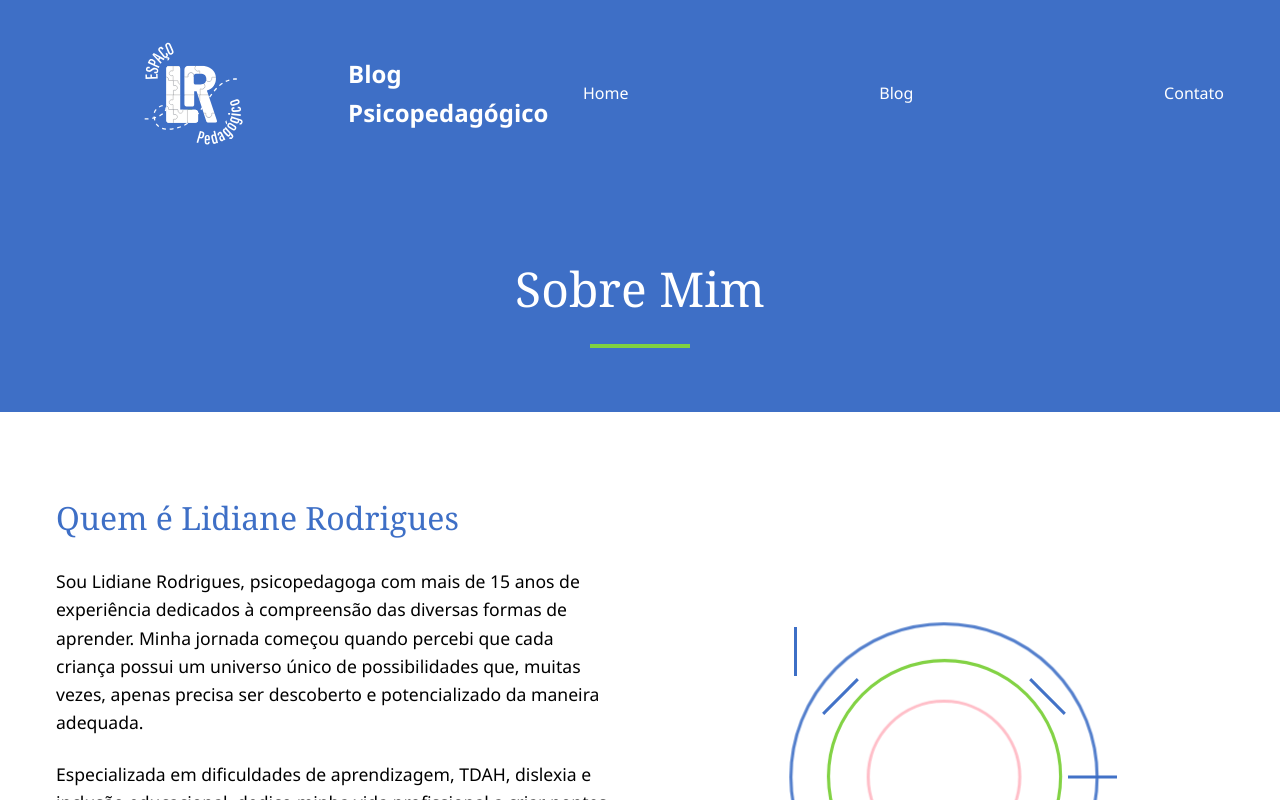
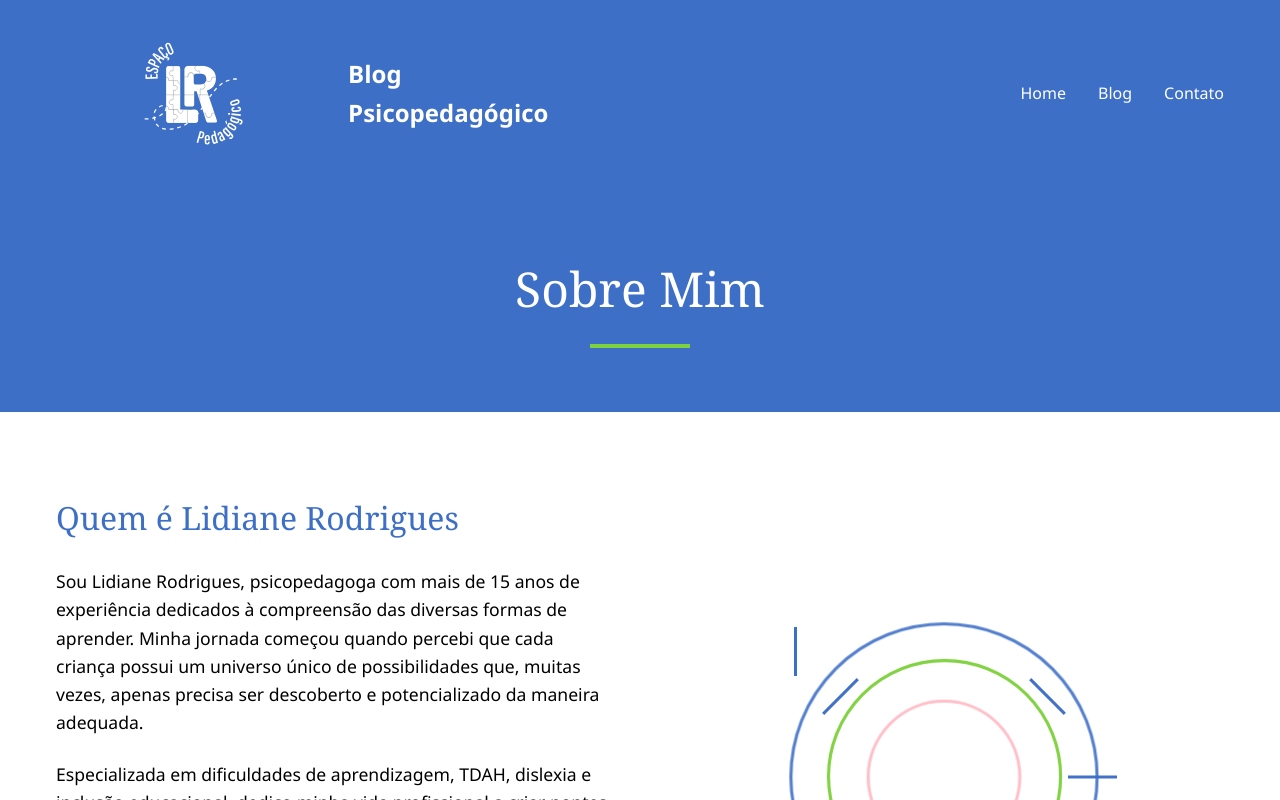
Before and after one commit to Zezoca29/frontend-blog, a Next.js app: page /sobre in a window 1280 px wide. Shown: the top 800 px of the page. Built offline with nearby package versions, Linux system fonts and the light colour scheme.

Commit message:
Ajuste cabeçalho do sobre mim

```diff
--- a/src/app/sobre/page.tsx
+++ b/src/app/sobre/page.tsx
@@ -605,12 +605,14 @@ const SobreMim = () => {
         <header className="header">
           <div className="container nav-container">
             <div className="logo-container">
-              <img src="/blog/Logo_LR_negativo.svg" alt="Logo" />
-              <span className="logo-text">Blog Psicopedagógico</span>
+            <img src="/blog/Logo_LR_negativo.svg" alt="Logo" />
+            <span className="logo-text">Blog Psicopedagógico</span>
             </div>
-              <Link href="/" className="nav-link">Home</Link>
-              <Link href="/blog" className="nav-link">Blog</Link>
-              <Link href="/contato" className="nav-link">Contato</Link>
+            <div className="nav-links">
+            <Link href="/" className="nav-link">Home</Link>
+            <Link href="/blog" className="nav-link">Blog</Link>
+            <Link href="/contato" className="nav-link">Contato</Link>
+            </div>
             <button className="hamburger" onClick={toggleMenu}>
               <span></span>
               <span></span>
```
